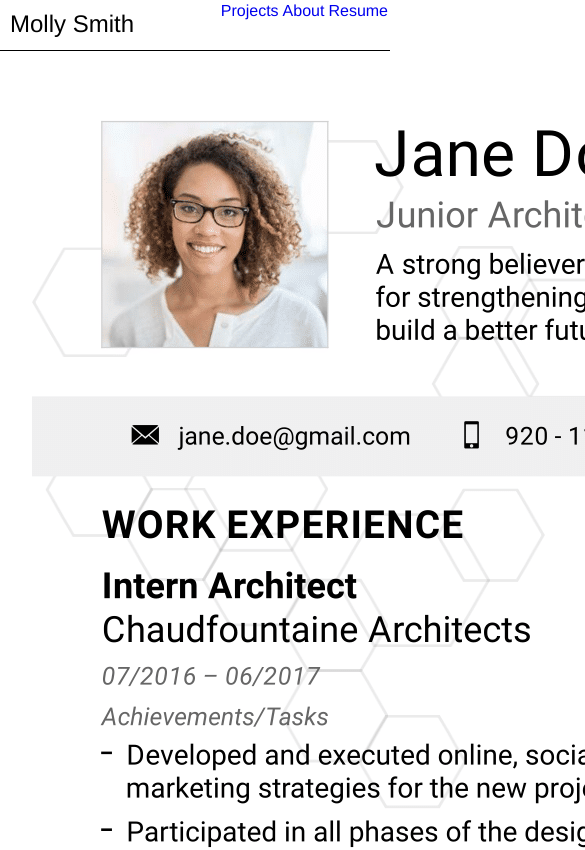
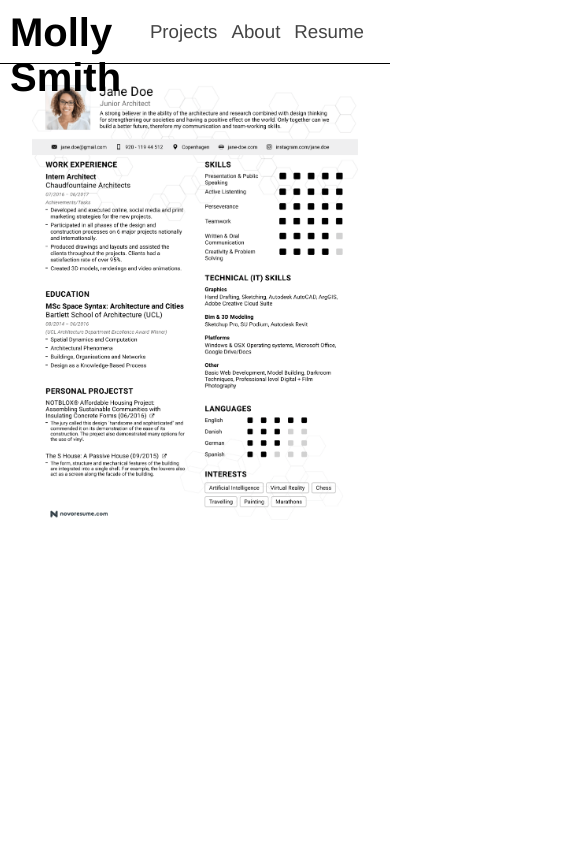
Before and after one commit to gwillad/molly-portfolio, an Angular app: page /resume in a window 390 px wide. Shown: the top 850 px of the page, 585 px wide, since content can reach past the window. Built offline with nearby package versions, Linux system fonts and the light colour scheme.

Commit message:
fix mobile v widescreen layout and some tweaks

```diff
--- a/src/app/app.component.css
+++ b/src/app/app.component.css
@@ -3,7 +3,7 @@
 	left: 0;
 	top: 0;
 	background: #fff;
-	height: 50px;
+	height: 63px;
 	width: 100%;
 	z-index: 1000;
 	border-bottom: 1px solid black;
@@ -16,10 +16,11 @@
 }
 
 app-menu {
+	margin: 19px;
 	display: inline;
 	float: right;
 }
 
 #router-outlet {
-	margin-top: 60px;
+	margin-top: 73px;
 }
--- a/src/app/app.component.html
+++ b/src/app/app.component.html
@@ -1,6 +1,6 @@
 <div id="titlebar">
   <app-menu></app-menu>
-  <h2 id="title">{{title}}</h2>
+  <h1 id="title">{{title}}</h1>
 </div>
 <div id="router-outlet">
   <router-outlet></router-outlet>
--- a/src/app/menu/menu.component.css
+++ b/src/app/menu/menu.component.css
@@ -1,15 +1,12 @@
-#chevron {
-	width: 100px;
-	height: 100px;
-	float: right;
-}
-
-
 #menu-list {
 	margin: 0;
 	padding: 0;
 }
 
-.projectType {
-	color: #FFF;
+.menu-link {
+	padding: 0 5px 0 5px;
 }
+
+.menu-link:hover {
+	cursor: pointer;
+}
--- a/src/app/menu/menu.component.html
+++ b/src/app/menu/menu.component.html
@@ -1,11 +1,11 @@
-<ul>
+<ul id="menu-list">
 	<li>
-		<a routerLink="/projects">Projects</a>
+		<h3 routerLink="/projects" class="menu-link">Projects</h3>
 	</li>
 	<li>
-		<a routerLink="/about">About</a>
+		<h3 routerLink="/about" class="menu-link">About</h3>
 	</li>
 	<li>
-		<a routerLink="/resume">Resume</a>
+		<h3 routerLink="/resume" class="menu-link">Resume</h3>
 	</li>
 </ul>
--- a/src/app/project-detail/project-detail.component.css
+++ b/src/app/project-detail/project-detail.component.css
@@ -4,6 +4,8 @@
 
 .blurb {
 	text-align: left;
+	width: 75%;
+	margin-left: 12%;
 }
 
 .image {
@@ -15,3 +17,14 @@
 li {
 	display: block;
 }
+
+#imageContent {
+	width: 67%;
+	float: right;
+}
+
+#blurbContent {
+	float: left;
+	width: 25%;
+	text-align: left;
+}
--- a/src/app/project-detail/project-detail.component.html
+++ b/src/app/project-detail/project-detail.component.html
@@ -1,5 +1,8 @@
 <div id="content-container">
 	<h2>{{project.name}}</h2>
+
+	<!-- layout for mobile or if the screen width is too small -->
+	<div *ngIf="!isWidescreen">
 		<ul>
 			<li *ngFor="let content of project.arrangedContent">
 				<div *ngIf="isImage(content)">
@@ -12,3 +15,23 @@
 		</ul>
 		<a routerLink="/projects">back</a>
 	</div>
+
+	<!-- layout for widescreen/desktop -->
+	<div *ngIf="isWidescreen">
+		<div id="imageContent">
+			<ul>
+				<li *ngFor="let image of separatedContent.images">
+					<img src="{{image.loc}}{{image.fname}}" class="image" />
+				</li>
+			</ul>
+		</div>
+		<div id="blurbContent">
+			<ul>
+				<li *ngFor="let blurb of separatedContent.blurbs">
+					<p>{{blurb}}</p>
+				</li>
+			</ul>
+		</div>
+	</div>
+
+</div>
--- a/src/app/project-detail/project-detail.component.ts
+++ b/src/app/project-detail/project-detail.component.ts
@@ -1,13 +1,16 @@
 import { Component, OnInit } from '@angular/core';
 import { ActivatedRoute } from '@angular/router';
 
-import { Project, Content } from '../project';
+import { Project, Content, Image } from '../project';
 import { ProjectService } from '../project.service';
 
 @Component({
   selector: 'app-project-detail',
   templateUrl: './project-detail.component.html',
-  styleUrls: ['./project-detail.component.css']
+  styleUrls: ['./project-detail.component.css'],
+  host: {
+    '(window:resize)': 'onResize($event)',
+  }
 })
 export class ProjectDetailComponent implements OnInit {
 
@@ -17,9 +20,12 @@ export class ProjectDetailComponent implements OnInit {
   ) { }
 
   public project: Project;
+  public isWidescreen: boolean;
+  public separatedContent: { blurbs: string[], images: Image[] }
 
   ngOnInit() {
   	this.getProject();
+    this.onResize();
   }
 
     getProject(): void {
@@ -27,6 +33,7 @@ export class ProjectDetailComponent implements OnInit {
   		this.projectService.getProject(projectId)
   			.subscribe(project => {
   				this.project = project;
+          this.separateContent();
   			});
   	}
 
@@ -39,4 +46,19 @@ export class ProjectDetailComponent implements OnInit {
   		}
   	}
 
+    onResize(): void {
+      this.isWidescreen = innerWidth > 1389;
+    }
+
+    separateContent(): void {
+      this.separatedContent = { blurbs: [], images: [] };
+      for (const content of this.project.arrangedContent) {
+        if (typeof content === "string") {
+          this.separatedContent.blurbs.push(content);
+        } else {
+          this.separatedContent.images.push(content);
+        }
+      }
+    }
+
 }
--- a/src/app/resume/resume.component.css
+++ b/src/app/resume/resume.component.css
@@ -0,0 +1,9 @@
+#resume-container {
+	text-align: center;
+}
+
+img {
+	max-width: 100%;
+	/*max-height: 100vh;*/
+	margin: auto;
+}
--- a/src/app/resume/resume.component.html
+++ b/src/app/resume/resume.component.html
@@ -1 +1,3 @@
-<img src="{{resume.scan.loc}}{{resume.scan.fname}}" />
+<div id="resume-container">
+	<img src="{{resume.scan.loc}}{{resume.scan.fname}}" />
+</div>
```
Lines whose indentation alone changed are shown as unchanged.
